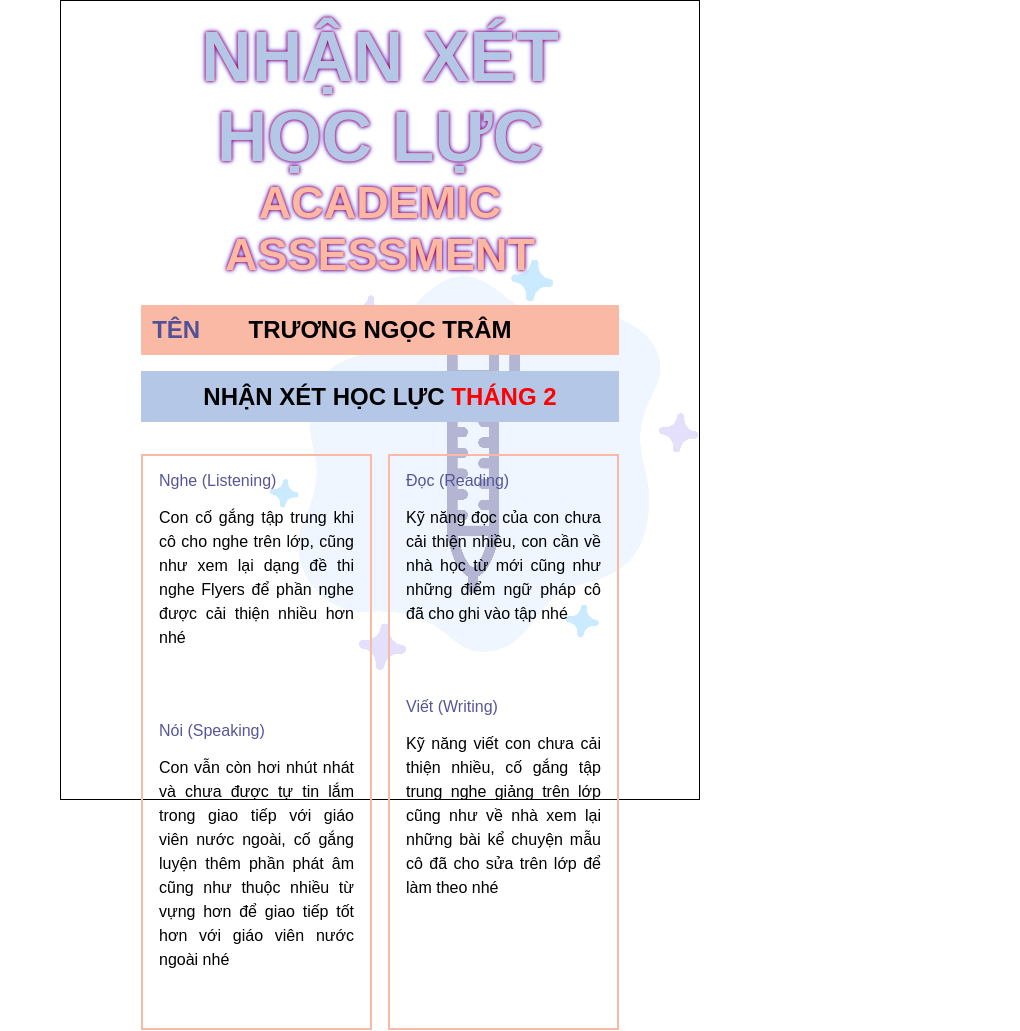
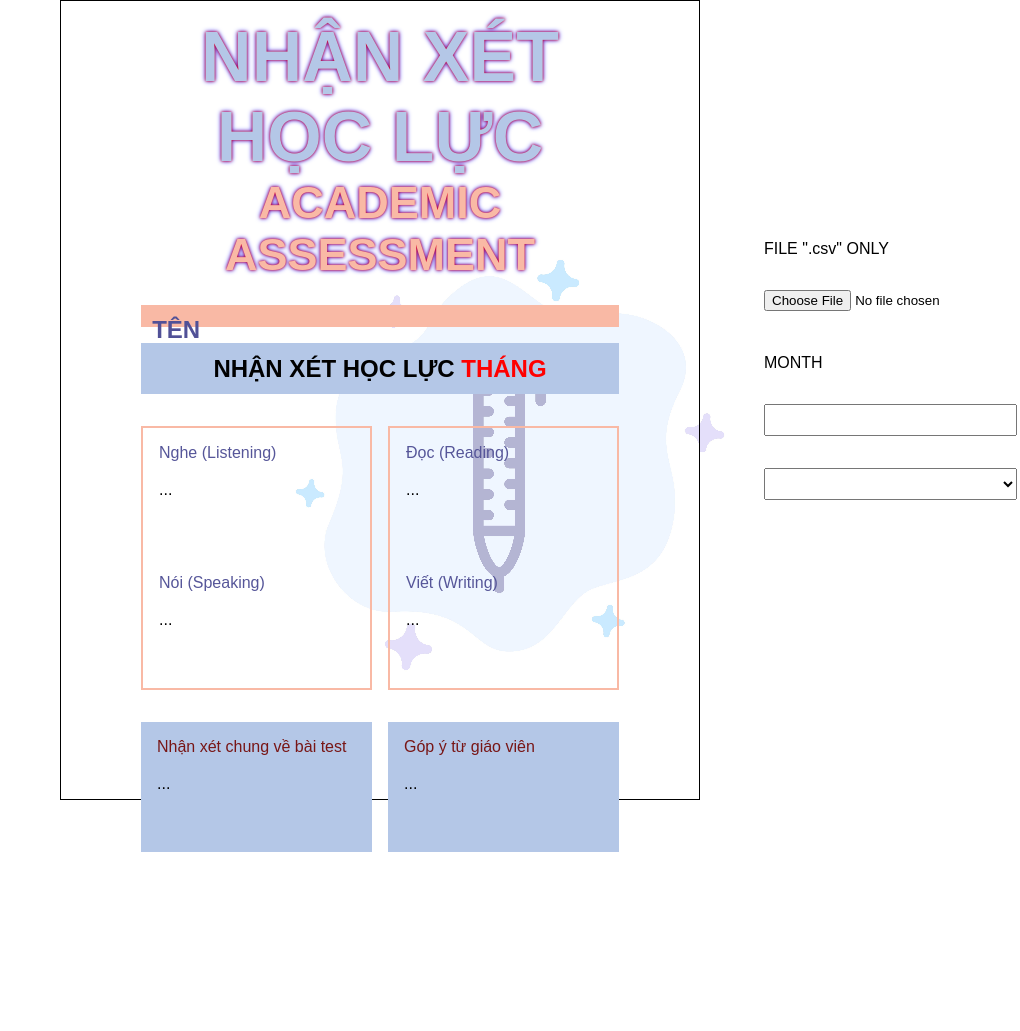
Before and after one commit to HieptotheHo/DTS-phieu-nhan-xet, a plain HTML site: page index.html in a window 1280 px wide. Shown: the top 1031 px of the page, without its empty margins (260-1280 px from the left). After the commit the page ends 852 px from the top, so only its background shows below. Drawn offline with nearby package versions, Linux system fonts and the light colour scheme.

Commit message:
complete

```diff
--- a/index.html
+++ b/index.html
@@ -23,7 +23,7 @@
             font-family: sans-serif;
             display: flex;
             flex-direction: column;
-
+            overflow: hidden;
         }
         #header {
             text-align: center;
@@ -55,7 +55,10 @@
         }
         #L-S, #R-W,.eva {
             width: 50%;
-            border: 2px solid var(--da-nguoi)
+            border: 2px solid var(--da-nguoi);
+            display: flex;
+            flex-direction: column;
+            justify-self: space-between;
         }
         .eva {
             border:none;
@@ -71,11 +74,12 @@
             position: absolute;
             z-index: -1;
             opacity: 50%;
-            left: 34%;
+            left: 36%;
             top:20%;
         }
         .skill, .eva {
             padding: 1em;
+
         }
         p[id] {
             margin-top: 1em;
@@ -87,12 +91,30 @@
         p[id]::first-letter {
             text-transform: uppercase;
         }
-
-
+        form {
+            position:absolute;
+            top: 30%;
+            left: 80%;
+            display: flex;
+            flex-direction: column;
+            gap: 2em;
+        }
+        input, select {
+            height: 32px;
+        }
     </style>
-    <script src="https://d3js.org/d3.v4.min.js"></script>
+      <script data-require="d3@3.5.3" data-semver="3.5.3" src="//cdnjs.cloudflare.com/ajax/libs/d3/3.5.3/d3.js"></script>
 </head>
 <body>
+    <form id="upload-form">
+        <p>FILE ".csv" ONLY</p>
+        <input type="file" id="file-upload" accept=".csv" required onchange="loadFile()">
+        <label for="month">MONTH</label>
+        <input type="number" id="month" min="1" max="12" onchange="adjustMonth()">
+        <select name="student" id="student-selected">
+
+        </select>
+    </form>
     <div id="image">
         <img src="image.png" alt="">
     </div>
@@ -113,9 +135,9 @@
 
     </div>
     <div id="title">
-        <h2>NHẬN XÉT HỌC LỰC <span style="color:red">THÁNG 2</span></h2>
+        <h2>NHẬN XÉT HỌC LỰC <span style="color:red">THÁNG <span id="month-displayed"></span></span></h2>
     </div>
-    <main>
+    <main style="font-size: 1rem;">
         <div id="skills">
             <div id="L-S">
                 <div class="skill">
@@ -124,7 +146,7 @@
                 </div>
                 <div class="skill">
                     <p >Nói (Speaking)</p>
-                    <p id="speak">dsadaw</p>
+                    <p id="speak">...</p>
                 </div>
             </div>
             <div id="R-W">
--- a/script.js
+++ b/script.js
@@ -17,13 +17,58 @@ function readCSVFile(e) {
   const speak = document.querySelector('#speak');
   const test = document.querySelector('#test');
   const feedback = document.querySelector('#feedback')
-  console.log(studentName)
-  console.log(speak.textContent)
-  d3.csv("NXHL-FEB.csv", function(data){
+  const insert = (csv) => {
+  d3.csv(csv, function(data){
+        console.log(data)
         student = data[3]
+
+
+});
+  }
+
+const form = document.getElementById('upload-form');
+const fileInput = document.getElementById('file-upload');
+
+var reader = new FileReader();
+
+function loadFile() {
+    studentSelected.innerHTML = ''
+    var file = document.querySelector('input[type=file]').files[0];
+    reader.addEventListener("load", parseFile, false);
+
+    if (file) {
+    reader.readAsText(file);
+
+    }
+}
+const studentSelected = document.querySelector('#student-selected')
+let lmao;
+function parseFile(){
+    console.log(reader.result.indexOf('STT'))
+    lmao = reader.result.substring(reader.result.indexOf('STT'));
+
+    d3.csv.parse(lmao, function(student){
+            console.log(student)
             for(const prop in student) {
-            // console.log(prop)
+                if(prop=='Họ và tên') {
+                    const option = document.createElement('option');
+                    option.textContent = student[prop];
+                    studentSelected.appendChild(option)
+                }
+            }
 
+    });
+}
+
+studentSelected.addEventListener('change',(event)=>{
+
+        console.log(studentSelected.value)
+        d3.csv.parse(lmao, function(student){
+            console.log(student)
+            if(student['Họ và tên']==studentSelected.value)
+            for(const prop in student) {
+                console.log('aha')
+                if(student[prop]==undefined) student[prop] = ''
                 switch(prop) {
                     case 'Họ và tên':
                         studentName.textContent=student[prop].toString();
@@ -48,7 +93,14 @@ function readCSVFile(e) {
                         feedback.textContent=student[prop].toString()
                         break;
                 }
-
             }
 
     });
+})
+
+
+const adjustMonth = () => {
+    const month = document.querySelector('#month').value
+    const monthDisplayed = document.querySelector('#month-displayed')
+    monthDisplayed.textContent = month;
+}
```
Also changed, not shown: test.csv (added, +11 -0 lines). Lines whose indentation alone changed are shown as unchanged.
